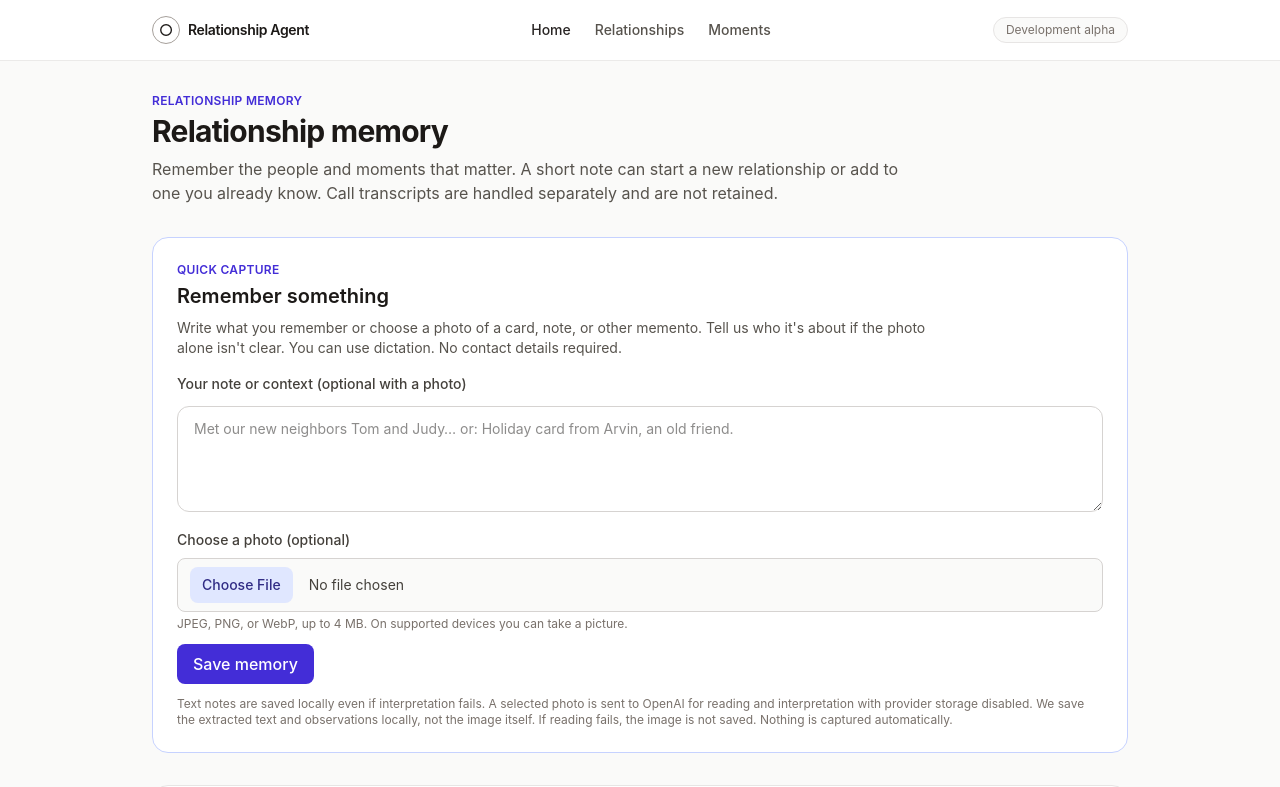
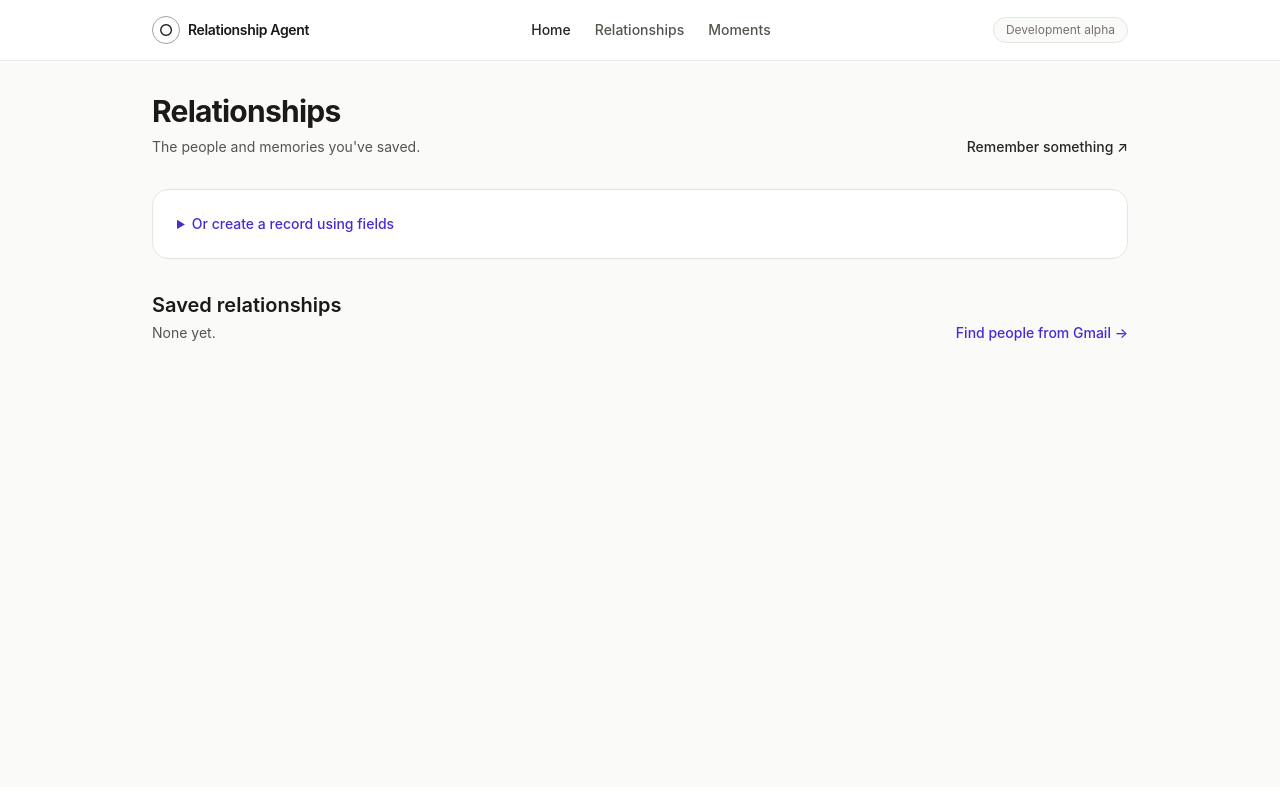
Before and after one commit to jjhonson/relationship-assistant, a Next.js app: page /relationships in a window 1280 px wide. Shown: the top 787 px of the page. Built offline with nearby package versions, Linux system fonts and the light colour scheme.

Commit message:
feat: remove duplicate relationship-list memory form in favor of canonical Home capture

```diff
--- a/src/app/relationships/page.tsx
+++ b/src/app/relationships/page.tsx
@@ -1,6 +1,5 @@
 import Link from "next/link";
 import { createManualRelationship } from "./actions";
-import QuickCaptureForm from "@/components/QuickCaptureForm";
 import { listRecentCaptures, listRelationships } from "@/lib/relationship-store";
 
 export const dynamic = "force-dynamic";
@@ -32,18 +31,17 @@ export default async function RelationshipsPage() {
 
   return (
     <div className="space-y-8">
-      <div>
-        <p className="text-xs font-semibold uppercase tracking-wide text-indigo-700">
-          Relationship memory
-        </p>
-        <h1 className="mt-1 text-3xl font-bold tracking-tight">Relationship memory</h1>
-        <p className="mt-2 max-w-3xl text-stone-600">
-          Remember the people and moments that matter. A short note can start a new relationship
-          or add to one you already know. Call transcripts are handled separately and are not retained.
-        </p>
+      <div className="flex flex-wrap items-end justify-between gap-4">
+        <div>
+          <h1 className="text-3xl font-bold tracking-tight">Relationships</h1>
+          <p className="mt-2 text-sm text-stone-600">
+            The people and memories you&apos;ve saved.
+          </p>
+        </div>
+        <Link href="/" className="text-sm font-medium text-stone-800 underline-offset-4 hover:underline">
+          Remember something ↗
+        </Link>
       </div>
-
-      <QuickCaptureForm />
 
       {recentCaptures.length > 0 && (
         <section>
@@ -69,7 +67,7 @@ export default async function RelationshipsPage() {
 
       <details className="rounded-2xl border border-stone-200 bg-white p-6">
         <summary className="cursor-pointer text-sm font-medium text-indigo-700">Or create a record using fields</summary>
-        <p className="mt-2 text-sm text-stone-600">Optional legacy form. Quick capture above needs none of these fields.</p>
+        <p className="mt-2 text-sm text-stone-600">Optional way to add a person without writing a memory first.</p>
         <form action={createManualRelationship} className="mt-4 grid gap-4 sm:grid-cols-3">
           <label className="text-sm font-medium text-stone-700">
             Name
```
